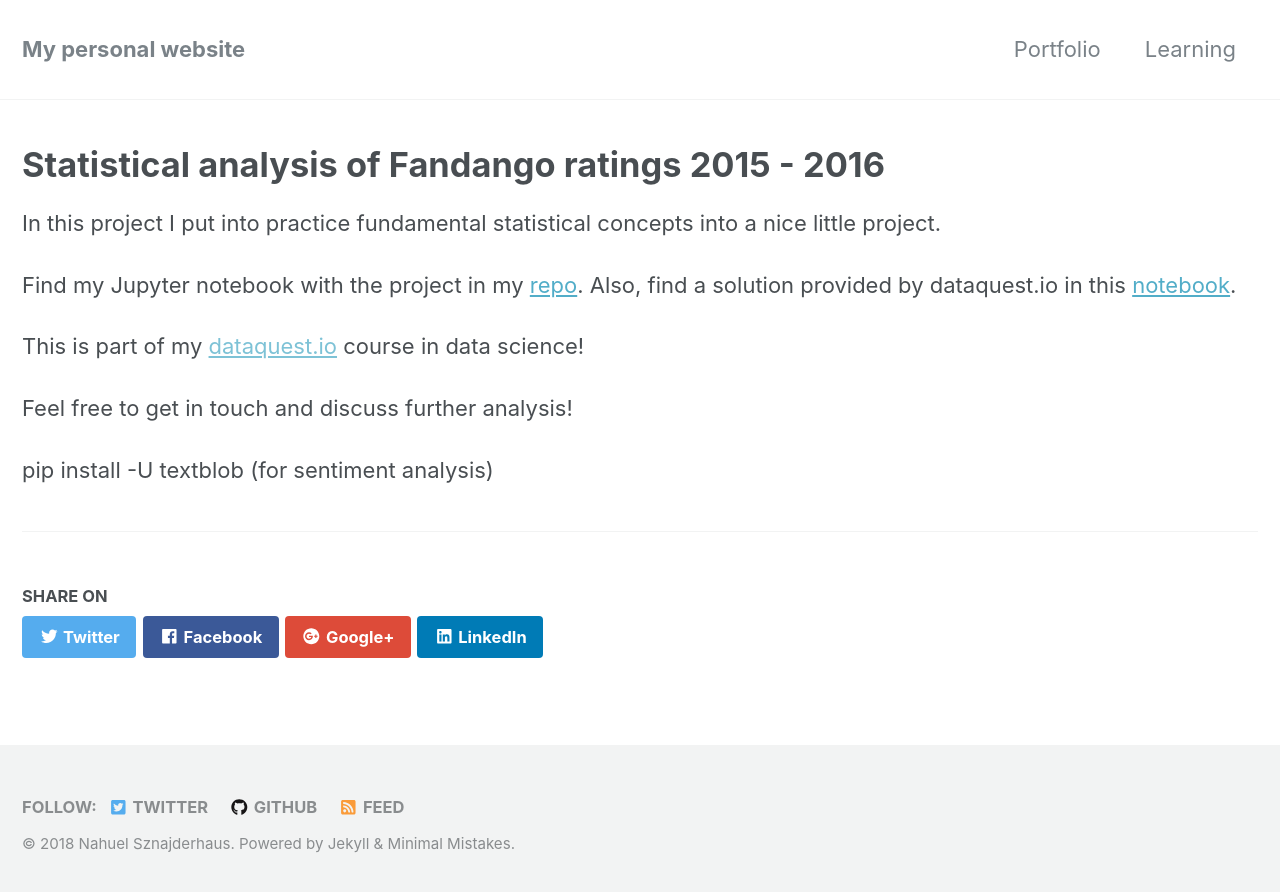
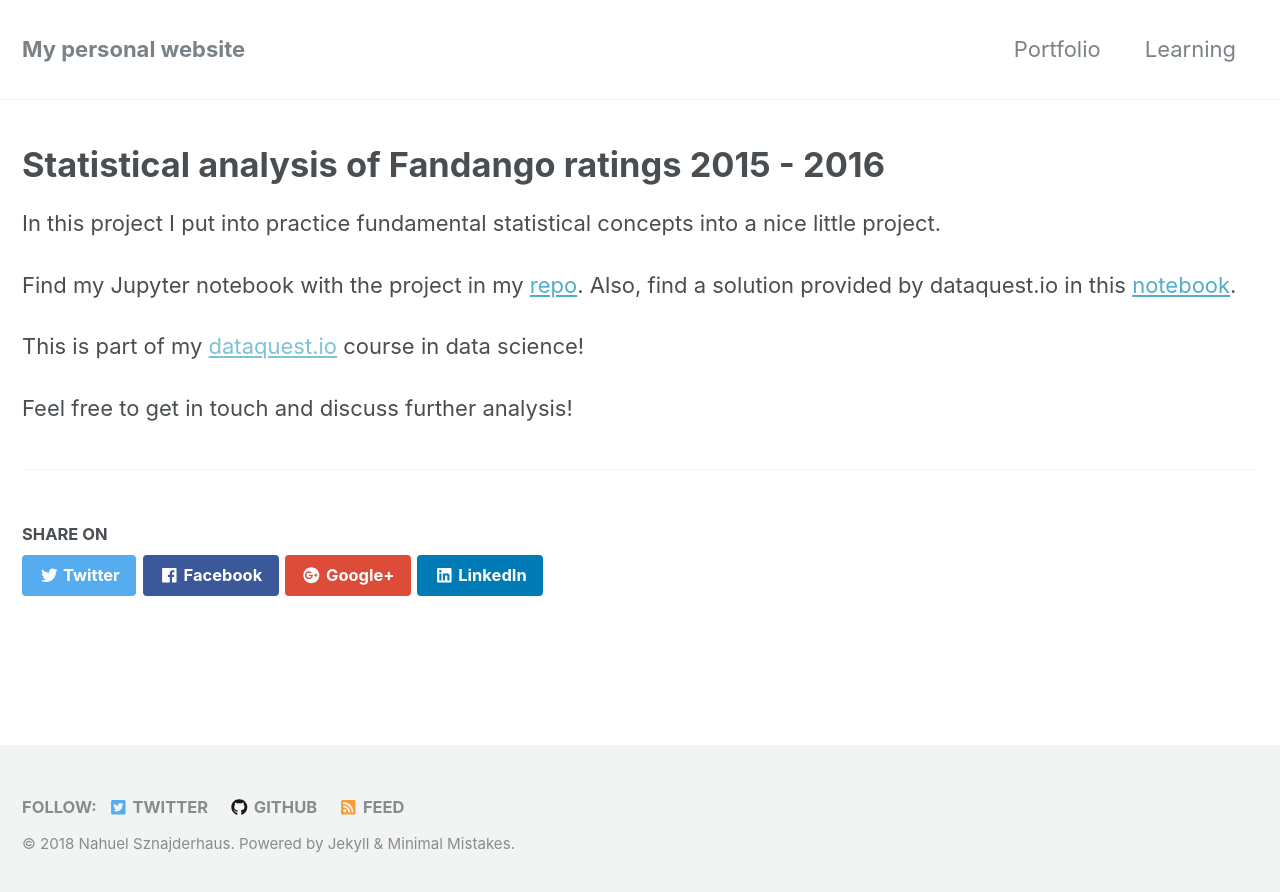
Before and after one commit to nahusznaj/nahusznaj.github.io, a Jekyll site: the page built from _posts/projects/2018-11-01-statistics-fandango.md, in a window 1280 px wide. Shown: the top 892 px of the page. Built offline with Jekyll 4.4.1, drawn with Linux system fonts in a browser that asks for light colours; nearby versions of some CDN libraries.

Commit message:
Update 2018-11-01-statistics-fandango.md

```diff
--- a/_posts/projects/2018-11-01-statistics-fandango.md
+++ b/_posts/projects/2018-11-01-statistics-fandango.md
@@ -18,6 +18,3 @@ Find my Jupyter notebook with the project in my [repo](https://github.com/nahusz
 This is part of my [dataquest.io]() course in data science!
 
 Feel free to get in touch and discuss further analysis!
-
-
-pip install -U textblob	(for sentiment analysis)
```
